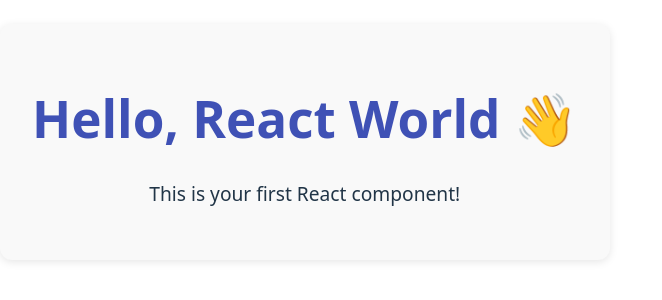
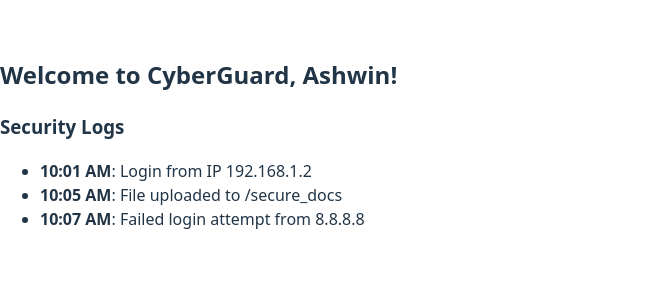
Before and after one commit to Ashwin-2405/my-react-app, a React (Vite) app: page / in a window 1280 px wide. Shown: the part 258-558 px from the top of the page, without its empty margins (0-662 px from the left). Built offline with nearby package versions, Linux system fonts and the light colour scheme.

Commit message:
Day 9: Added WelcomeMessage and SecurityLog components

```diff
--- a/src/App.tsx
+++ b/src/App.tsx
@@ -1,11 +1,18 @@
-import { useState } from 'react';
 import './App.css';
+import WelcomeMessage from './components/WelcomeMessage';
+import SecurityLog from './components/SecurityLog';
+
+const sampleLogs = [
+  { time: '10:01 AM', message: 'Login from IP 192.168.1.2' },
+  { time: '10:05 AM', message: 'File uploaded to /secure_docs' },
+  { time: '10:07 AM', message: 'Failed login attempt from 8.8.8.8' }
+];
 
 function App() {
   return (
-    <div className="container">
-      <h1>Hello, React World 👋</h1>
-      <p>This is your first React component!</p>
+    <div className="App">
+      <WelcomeMessage name="Ashwin" />
+      <SecurityLog logs={sampleLogs} />
     </div>
   );
 }
--- /dev/null
+++ b/src/components/SecurityLog.tsx
@@ -0,0 +1,27 @@
+import React from 'react';
+
+type Log = {
+  time: string;
+  message: string;
+};
+
+type Props = {
+  logs: Log[];
+};
+
+const SecurityLog: React.FC<Props> = ({ logs }) => {
+  return (
+    <div>
+      <h3>Security Logs</h3>
+      <ul>
+        {logs.map((log, index) => (
+          <li key={index}>
+            <strong>{log.time}</strong>: {log.message}
+          </li>
+        ))}
+      </ul>
+    </div>
+  );
+};
+
+export default SecurityLog;
--- /dev/null
+++ b/src/components/WelcomeMessage.tsx
@@ -0,0 +1,15 @@
+import React from 'react';
+
+type Props = {
+  name: string;
+};
+
+const WelcomeMessage: React.FC<Props> = ({ name }) => {
+  return (
+    <div>
+      <h2>Welcome to CyberGuard, {name}!</h2>
+    </div>
+  );
+};
+
+export default WelcomeMessage;
```
